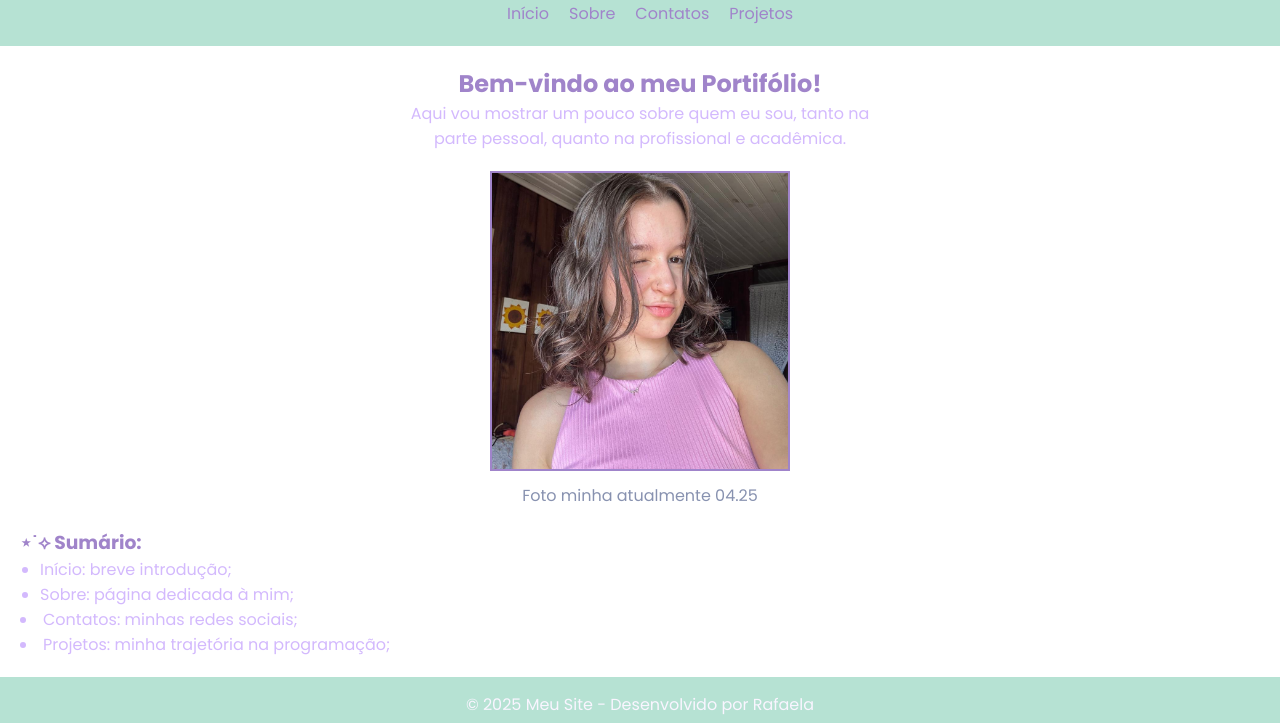
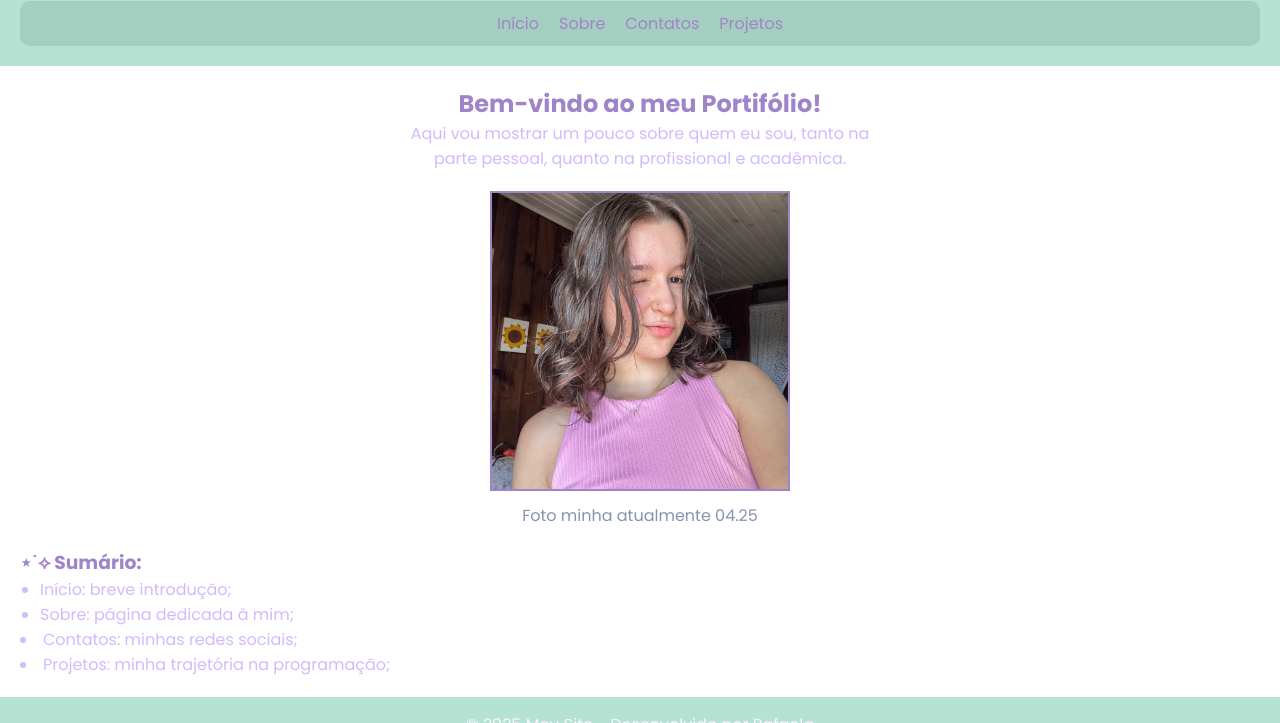
Before and after one commit to rr4lima/Roxinho, a plain HTML site: page index.html in a window 1280 px wide. Shown: the part 77-800 px from the top of the page. Drawn offline with Linux system fonts and the light colour scheme; files whose address does not match are found by name.

Commit message:
Portifolio

```diff
--- a/contatos.css
+++ b/contatos.css
@@ -123,3 +123,13 @@ p {
     color: #F9F5FF;
     transform: scale(1.2);
   }
+
+  header nav ul{
+    list-style: none;
+    display: flex;
+    justify-content: center;
+    gap: 20px;
+    background-color: #a4cec0;
+    padding: 10px 0;
+    border-radius: 10px;
+}
--- a/projetos.css
+++ b/projetos.css
@@ -171,3 +171,13 @@ h2 {
     display: block;
     margin: 0 auto;
 }
+
+header nav ul{
+    list-style: none;
+    display: flex;
+    justify-content: center;
+    gap: 20px;
+    background-color: #a4cec0;
+    padding: 10px 0;
+    border-radius: 10px;
+}
--- a/sobre.css
+++ b/sobre.css
@@ -105,3 +105,13 @@ footer {
   .botao:hover {
     background-color: #8a6ec0;
   }
+
+  header nav ul{
+    list-style: none;
+    display: flex;
+    justify-content: center;
+    gap: 20px;
+    background-color: #a4cec0;
+    padding: 10px 0;
+    border-radius: 10px;
+}
--- a/style.css
+++ b/style.css
@@ -23,6 +23,16 @@ header {
     background-color: #B6E2D3;
     padding: 20px;
     text-align: center;
+}
+
+header nav ul{
+    list-style: none;
+    display: flex;
+    justify-content: center;
+    gap: 20px;
+    background-color: #a4cec0;
+    padding: 10px 0;
+    border-radius: 10px;
 }
 
 header h1 {
```
